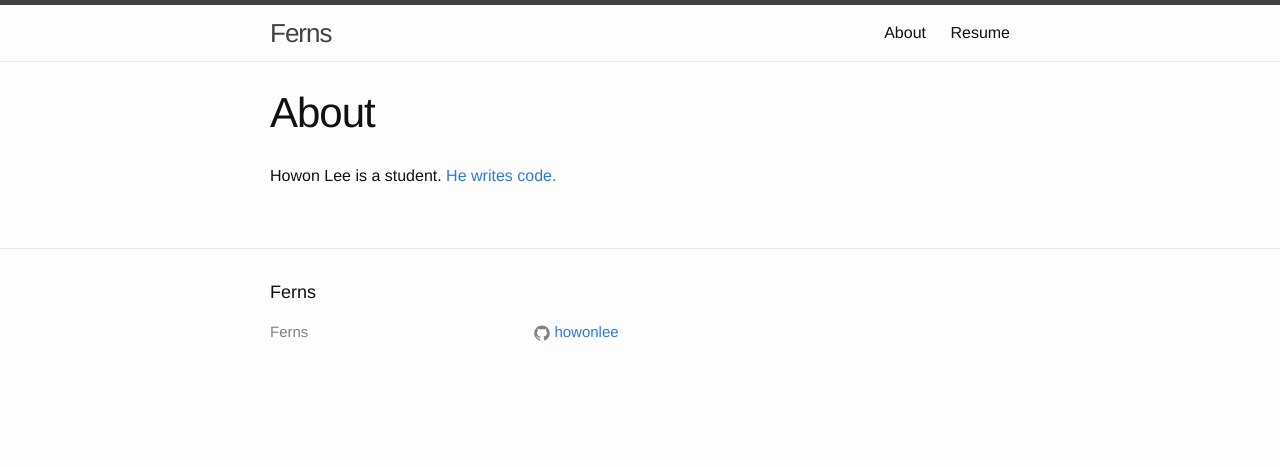
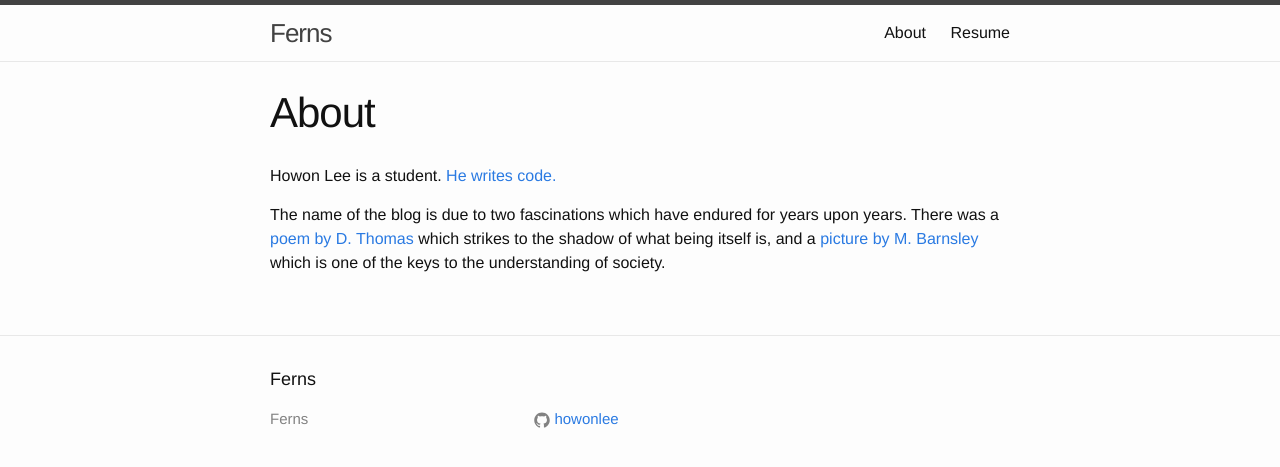
Before and after one commit to howonlee/howonlee.github.io, a Jekyll site: the page built from about.md, in a window 1280 px wide. Shown: the top 467 px of the page. Built offline with Jekyll 4.4.1, drawn with Linux system fonts in a browser that asks for light colours.

Commit message:
about page, friend

```diff
--- a/about.md
+++ b/about.md
@@ -5,3 +5,5 @@ permalink: /about/
 ---
 
 Howon Lee is a student. [He writes code.](http://github.com/howonlee)
+
+The name of the blog is due to two fascinations which have endured for years upon years. There was a [poem by D. Thomas](http://www.poets.org/poetsorg/poem/fern-hill) which strikes to the shadow of what being itself is, and a [picture by M. Barnsley](http://mathworld.wolfram.com/BarnsleysFern.html) which is one of the keys to the understanding of society.
```
